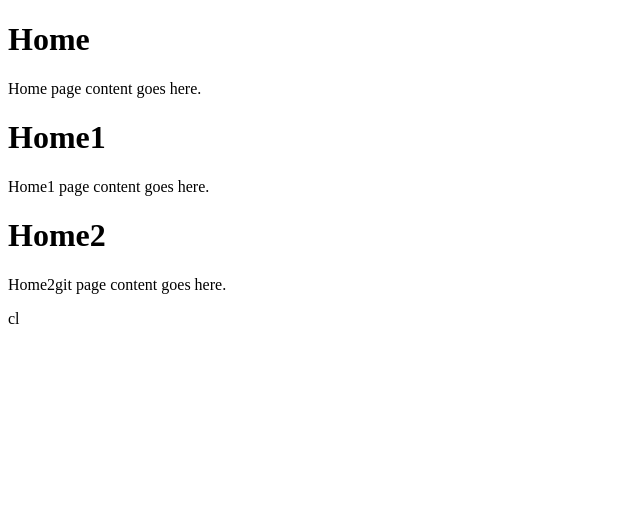
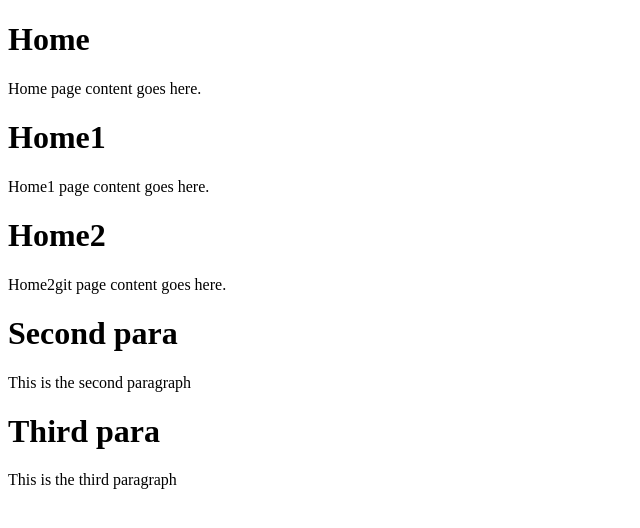
Before and after one commit to RuwanthiLakshika/lab_session, a plain HTML site: page index.html in a window 1280 px wide. Shown: the whole page, without its empty margins (0-640 px from the left). Drawn offline with Linux system fonts and the light colour scheme.

Commit message:
add third para

```diff
--- a/index.html
+++ b/index.html
@@ -11,5 +11,10 @@
     <p>Home1 page content goes here.</p>
     <h1>Home2</h1>
     <p>Home2git page content goes here.</p>
+
+    <h1>Second para</h1>
+    <p>This is the second paragraph</p>
+    <h1>Third para</h1>
+    <p>This is the third paragraph</p>
 </body>
-</html>cl
+</html>
```
